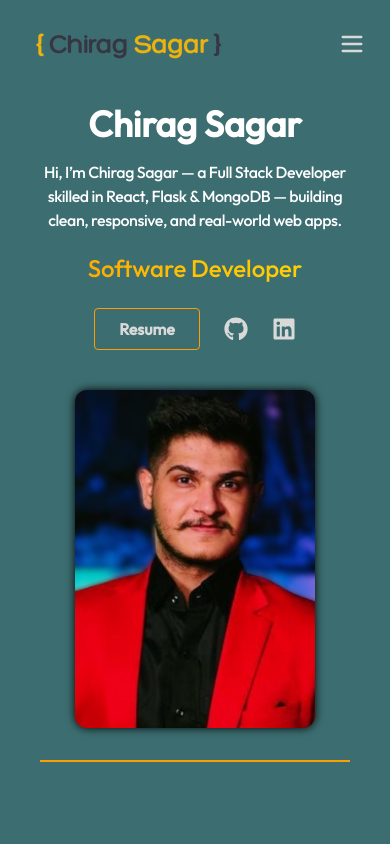
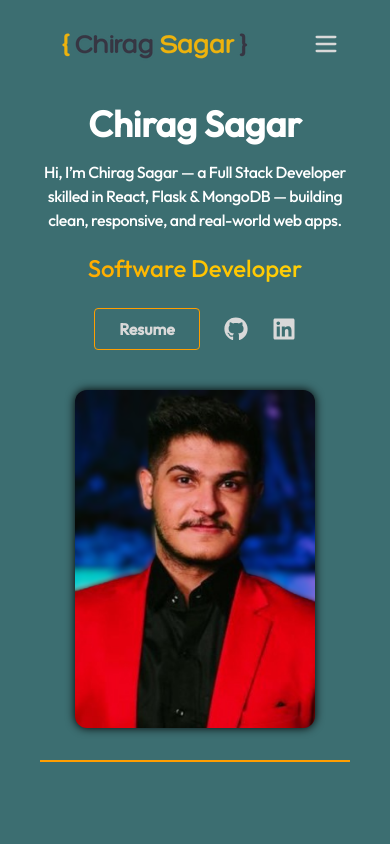
Before and after one commit to chiragsagar15/personal-portfolio, a React (Vite) app: page / in a window 390 px wide. Shown: the top 844 px of the page. Built offline with nearby package versions, Linux system fonts and the light colour scheme.

Commit message:
add mobile functionality

```diff
--- a/src/components/Main.jsx
+++ b/src/components/Main.jsx
@@ -34,7 +34,7 @@ export default function Main() {
                 cursor: "pointer",
                 boxShadow: "3px 3px 10px rgb(0, 0, 0, 0.5)",
               }}
-              whileTap={{ scale: 0.95 }}
+              whileTap={{ scale: [0.95, 1.0], backgroundColor: "#FF9E00" }}
               transition={{ duration: 0.5, ease: "easeInOut" }}
               onClick={() =>
                 window.open(
@@ -57,7 +57,7 @@ export default function Main() {
                   color: "#FF9E00",
                   cursor: "pointer",
                 }}
-                whileTap={{ scale: 0.95 }}
+                whileTap={{ scale: [0.95, 1.0], color: "#FF9E00" }}
                 transition={{ duration: 0.5, ease: "easeInOut" }}
               >
                 <FaGithub />
@@ -71,7 +71,7 @@ export default function Main() {
                   color: "#FF9E00",
                   cursor: "pointer",
                 }}
-                whileTap={{ scale: 0.95 }}
+                whileTap={{ scale: [0.95, 1.0], color: "#FF9E00" }}
                 transition={{ duration: 0.5, ease: "easeInOut" }}
               >
                 <FaLinkedin />
--- a/src/components/Nav.jsx
+++ b/src/components/Nav.jsx
@@ -1,14 +1,14 @@
 import { useState } from "react";
 import portfolioLogo from "../assets/portfolioLogo.png";
 import { motion, AnimatePresence } from "framer-motion";
-import { Menu, X } from "lucide-react"; // install: npm install lucide-react
+import { Menu, X } from "lucide-react";
 
 export default function Nav() {
   const [isOpen, setIsOpen] = useState(false);
 
   return (
     <motion.nav
-      className="flex justify-between items-center px-6 mt-4 h-14 relative"
+      className="flex justify-around items-center px-6 mt-4 h-14 relative"
       initial={{ opacity: 0 }}
       animate={{ opacity: 1 }}
       transition={{ duration: 1, ease: "easeOut" }}
```
